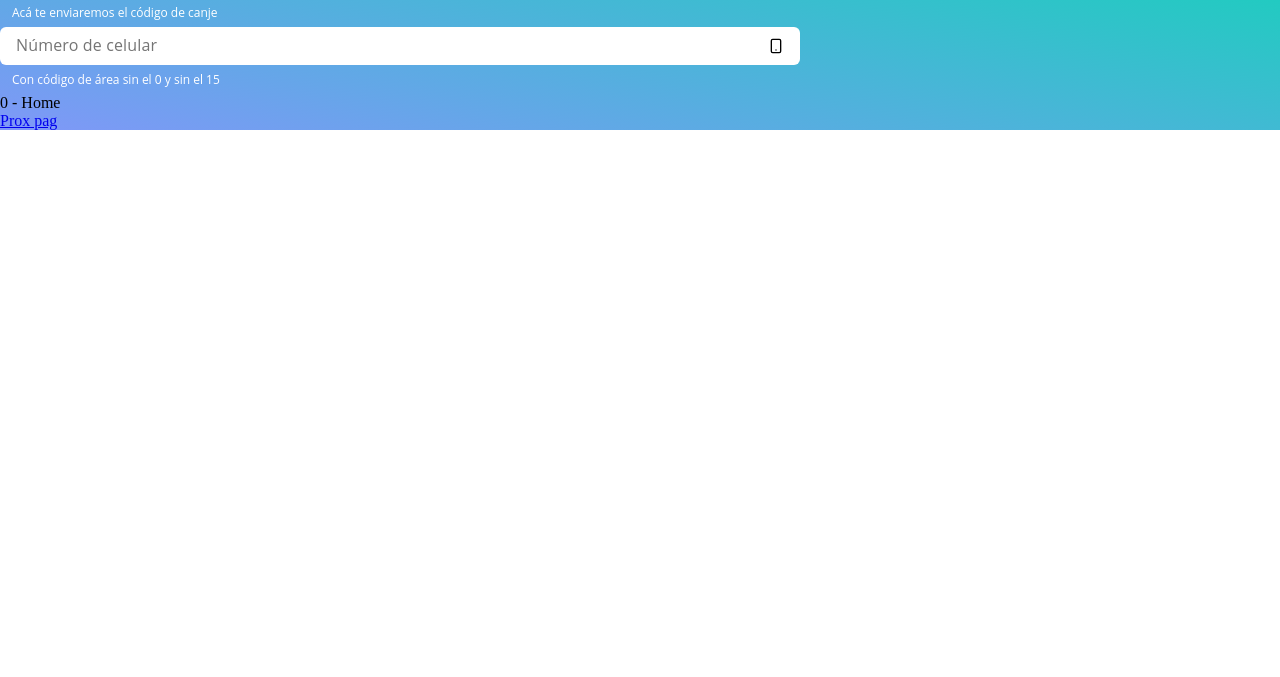
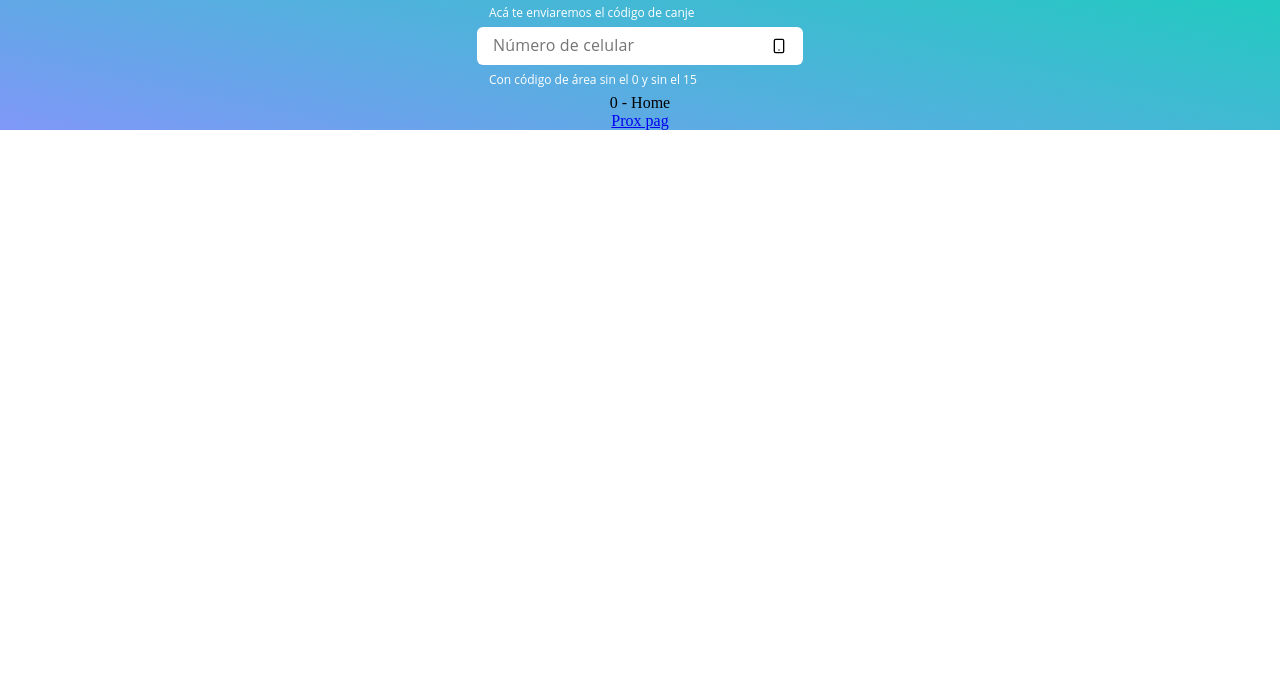
Before and after one commit to RuletapWeb/ruleta, a Gatsby site: page / in a window 1280 px wide. Shown: the part 123-800 px from the top of the page. Built offline with nearby package versions, Linux system fonts and the light colour scheme; Gatsby itself is replaced by a stand-in of ours.

Commit message:
feat(viewwrapper): create viewwrapper component

```diff
--- a/src/components/generics/TextInput.tsx
+++ b/src/components/generics/TextInput.tsx
@@ -7,6 +7,7 @@ type TextInputProps = {
   placeholder: string;
   icon?: string;
   infoText?: string;
+  maxWidth?: number;
 };
 
 const TextInput: React.FC<TextInputProps> = ({
@@ -14,10 +15,10 @@ const TextInput: React.FC<TextInputProps> = ({
   placeholder,
   icon,
   infoText,
+  maxWidth,
 }) => {
   const InputWrapper = styled.div`
     background-color: #ffffff;
-    width: 60%;
     display: grid;
     grid-template-columns: 1fr min-content;
     column-gap: 1em;
@@ -40,6 +41,7 @@ const TextInput: React.FC<TextInputProps> = ({
     color: #ffffff;
     padding: 0.5em 1em;
   `;
+
   return (
     <>
       <InputWrapper>
--- /dev/null
+++ b/src/components/generics/ViewWrapper.tsx
@@ -0,0 +1,21 @@
+import * as React from 'react';
+import styled from 'styled-components';
+
+type WrapperProps = {
+  dMaxWidth?: number;
+  mMaxWidth?: number;
+  children: React.ReactNode;
+};
+
+const ViewWrapper: React.FC<WrapperProps> = ({
+  dMaxWidth,
+  mMaxWidth,
+  children,
+}) => {
+  const Container = styled.div<WrapperProps>`
+    width: 100%;
+    max-width: ${(props): string => String(props.dMaxWidth)}px;
+  `;
+  return <Container dMaxWidth={dMaxWidth}>{children}</Container>;
+};
+export default ViewWrapper;
--- a/src/pages/index.tsx
+++ b/src/pages/index.tsx
@@ -3,6 +3,7 @@ import { PageProps, Link } from 'gatsby';
 
 import Header from '@/components/Header';
 import TextInput from '@/components/generics/TextInput';
+import ViewWrapper from '@/components/generics/ViewWrapper';
 import Layout from '@/components/Layout';
 import Roulette from '@/components/Roulette';
 
@@ -12,9 +13,12 @@ const Home: React.FC<PageProps> = () => (
     <main
       style={{
         background: `linear-gradient(12.03deg, #8C91FF -11.5%, #14D2B9 100.72%)`,
+        display: `grid`,
+        placeItems: `center`,
       }}
     >
       <h1>Jugá a la Ruletap y ganá premios en comercios</h1>
+      <ViewWrapper dMaxWidth={326}>
         <TextInput
           type="mail"
           placeholder="Mail"
@@ -27,6 +31,8 @@ const Home: React.FC<PageProps> = () => (
           icon="phone"
           infoText="Con código de área sin el 0 y sin el 15"
         />
+      </ViewWrapper>
+
       <p>0 - Home</p>
       <Link to="/ingresar-datos">Prox pag</Link>
     </main>
```
Also changed, not shown: 2 other files. Lines whose indentation alone changed are shown as unchanged.
